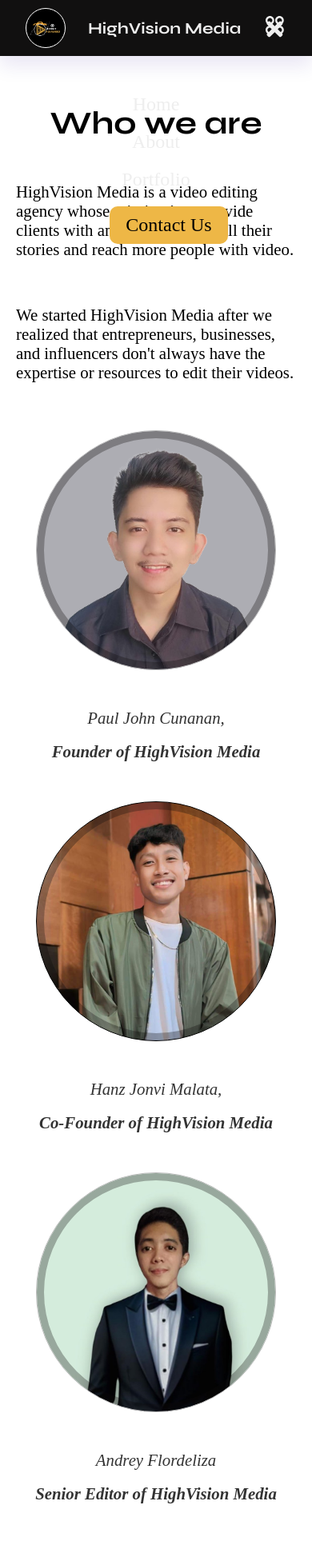
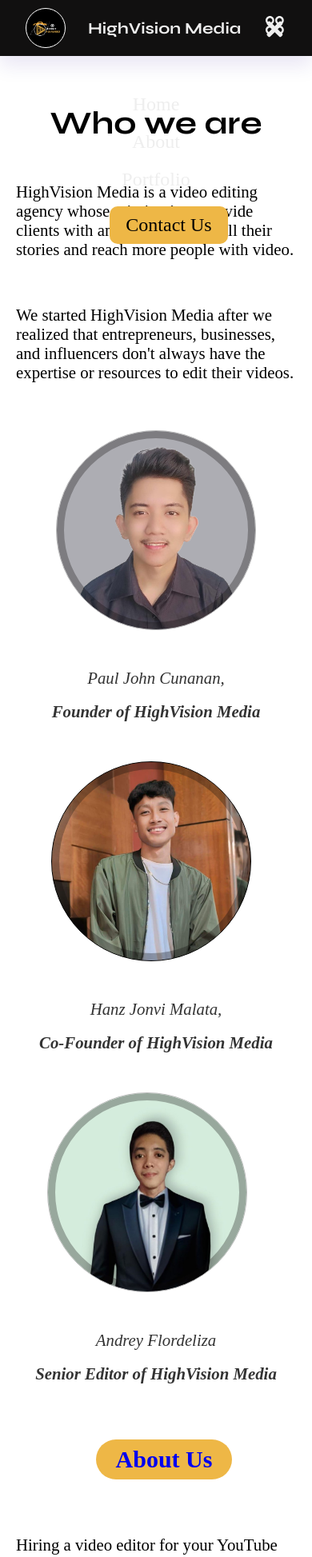
Before and after one commit to kodegopj/highlyfavored, a React (Vite) app: page /about in a window 390 px wide. Shown: the top 1947 px of the page at 80% size. Built offline with nearby package versions, Linux system fonts and the light colour scheme.

Commit message:
changing sizing px

```diff
--- a/src/Styles/Introduction.css
+++ b/src/Styles/Introduction.css
@@ -443,7 +443,7 @@
     }
 }
 
-@media (min-width: 350px) and (max-width: 399px)  {
+@media (min-width: 360px) and (max-width: 399px)  {
     .Who__text {
         font-size: 2.5rem;
         margin-bottom: 30px;
@@ -475,8 +475,8 @@
         background-size: cover;
         box-shadow: inset 0 0 0 9px rgba(14, 13, 13, 0.3);
         order: 0;
-        width: 300px;
-        height: 300px;
+        width: 250px;
+        height: 250px;
         animation: try__animate 8s ease-in-out infinite 1s;
         background-color: rgb(243, 243, 248);
         margin: 40px;
@@ -501,8 +501,8 @@
         background-size: cover;
         box-shadow: inset 0 0 0 9px rgba(14, 13, 13, 0.3);
         order: 0;
-        width: 300px;
-        height: 300px;
+        width: 250px;
+        height: 250px;
         animation: try__animate 8s ease-in-out infinite 1s;
         background-color: rgb(173, 173, 179);
         margin: 40px;
@@ -515,8 +515,8 @@
         background-size: cover;
         box-shadow: inset 0 0 0 9px rgba(14, 13, 13, 0.3);
         order: 0;
-        width: 300px;
-        height: 300px;
+        width: 250px;
+        height: 250px;
         animation: try__animate 8s ease-in-out infinite 1s;
         background-color: rgb(243, 243, 248);
         margin: 40px;
@@ -561,7 +561,7 @@
     }
 }
 
-@media (min-width: 300px) and (max-width: 349px) {
+@media (min-width: 300px) and (max-width: 359px) {
     .Who__text {
         font-size: 2.2rem;
         margin-bottom: 20px;
--- a/src/Styles/Reels.css
+++ b/src/Styles/Reels.css
@@ -284,7 +284,7 @@
 
 }
 
-@media (min-width: 350px) and (max-width: 399px)  {
+@media (min-width: 360px) and (max-width: 399px)  {
     .more__text {
         font-size: 2rem;
         margin-bottom: 30px;
@@ -316,7 +316,7 @@
         width: 270px;
         background-color: #1e1d1d;
         margin-bottom: 30px;
-        margin-left: 38px;
+        /* margin-left: 38px; */
 
     }
 
@@ -348,7 +348,7 @@
     }
 }
 
-@media (min-width: 300px) and (max-width: 349px) {
+@media (min-width: 300px) and (max-width: 359px) {
     .more__text {
         font-size: 2rem;
         margin-bottom: 30px;
--- a/src/Styles/Whatareyou.css
+++ b/src/Styles/Whatareyou.css
@@ -275,9 +275,9 @@
     }
 }
 
-@media (min-width: 350px) and (max-width: 370px)  {
+@media (min-width: 360px) and (max-width: 370px)  {
     .what__title {
-        font-size: 2.5rem;
+        font-size: 2.3rem;
         /* margin-bottom: 20px; */
         font-family: "Syne", sans-serif;
         font-optical-sizing: auto;
@@ -291,7 +291,7 @@
     .ayimg1 {
         background-image: url(../assets/Whatareyou/yt.jpg);
         height: 350px;
-        width: 340px;
+        width: 320px;
         background-size: cover;
         background-position: center;
         border-radius: 5%;
@@ -302,7 +302,7 @@
     .ayimg2 {
         background-image: url(../assets/Whatareyou/marketing.jpg);
         height: 350px;
-        width: 340px;
+        width: 320px;
         background-size: cover;
         background-position: center;
         border-radius: 5%;
@@ -312,7 +312,7 @@
     .ayimg3 {
         background-image: url(../assets/Whatareyou/bisnis.jpg);
         height: 300px;
-        width: 340px;
+        width: 320px;
         background-size: cover;
         background-position: center;
         justify-content: center;
@@ -347,7 +347,7 @@
     }
 }
 
-@media (min-width: 300px) and (max-width: 349px) {
+@media (min-width: 300px) and (max-width: 359px) {
     .what__title {
         font-size: 2rem;
         /* margin-bottom: 20px; */
```
